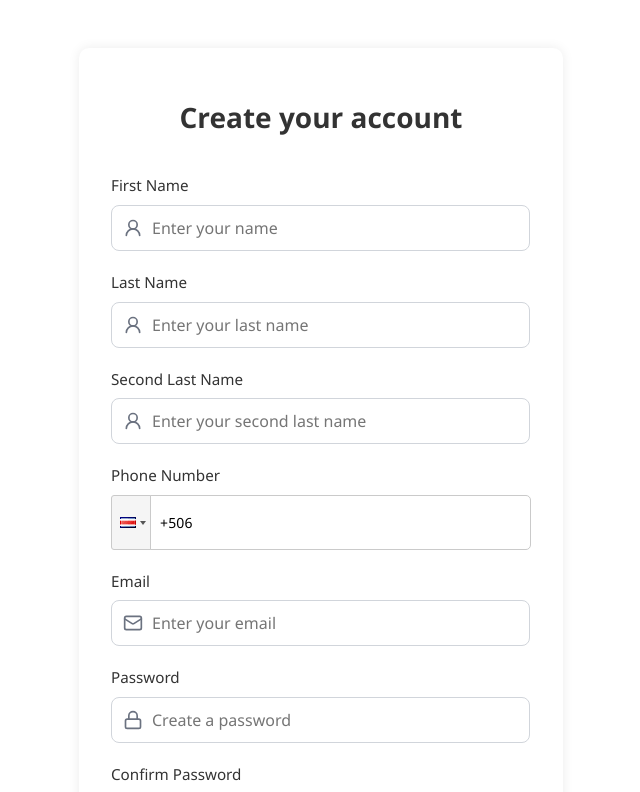
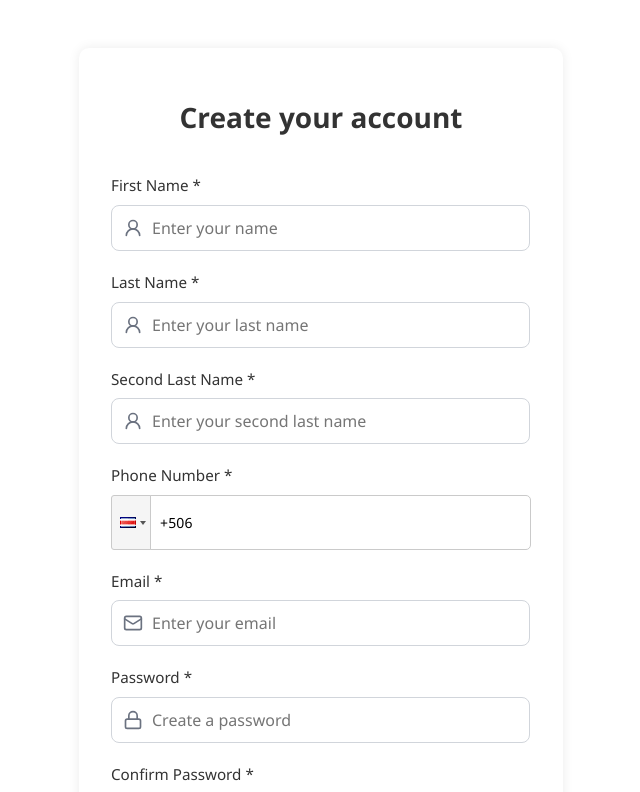
Before and after one commit to GreilynES/Progra4ProyectoFrontend, a React (Vite) app in the folder frontendProgra4/: page /register in a window 1280 px wide. Shown: the top 792 px of the page, without its empty margins (319-959 px from the left). Built offline with nearby package versions, Linux system fonts and the light colour scheme.

Commit message:
Cambio final

```diff
--- a/frontendProgra4/src/card/RegisterCard.tsx
+++ b/frontendProgra4/src/card/RegisterCard.tsx
@@ -8,7 +8,7 @@ const RegisterCard = ({ form, formErrors, setFormErrors }: any) => (
     <form.Field name="name">
       {(field: any) => (
         <div className="register-field">
-          <label htmlFor="name" className="register-label">First Name</label>
+          <label htmlFor="name" className="register-label">First Name *</label>
           <div className="input-icon-wrapper">
             <UserRound className="input-icon" />
             <input className="register-input" id="name" placeholder="Enter your name"
@@ -23,7 +23,7 @@ const RegisterCard = ({ form, formErrors, setFormErrors }: any) => (
     <form.Field name="firstLastName">
       {(field:any) => (
         <div className="register-field">
-          <label htmlFor="firstLastName" className="register-label">Last Name</label>
+          <label htmlFor="firstLastName" className="register-label">Last Name *</label>
           <div className="input-icon-wrapper">
             <UserRound className="input-icon" />
             <input className="register-input" id="firstLastName" placeholder="Enter your last name"
@@ -38,7 +38,7 @@ const RegisterCard = ({ form, formErrors, setFormErrors }: any) => (
     <form.Field name="secondLastName">
       {(field:any) => (
         <div className="register-field">
-          <label htmlFor="secondLastName" className="register-label">Second Last Name</label>
+          <label htmlFor="secondLastName" className="register-label">Second Last Name *</label>
           <div className="input-icon-wrapper">
             <UserRound className="input-icon" />
             <input className="register-input" id="secondLastName" placeholder="Enter your second last name"
@@ -53,7 +53,7 @@ const RegisterCard = ({ form, formErrors, setFormErrors }: any) => (
     <form.Field name="phoneNumber">
       {(field:any) => (
         <div className="register-field">
-          <label htmlFor="phoneNumber" className="register-label">Phone Number</label>
+          <label htmlFor="phoneNumber" className="register-label">Phone Number *</label>
           <PhoneInput country="cr" value={field.state.value?.toString() || ''}
             onChange={(value) => {
               field.handleChange(value);
@@ -68,7 +68,7 @@ const RegisterCard = ({ form, formErrors, setFormErrors }: any) => (
     <form.Field name="email">
       {(field:any) => (
         <div className="register-field">
-          <label htmlFor="email" className="register-label">Email</label>
+          <label htmlFor="email" className="register-label">Email *</label>
           <div className="input-icon-wrapper">
             <Mail className="input-icon" />
             <input className="register-input" id="email" type="email" placeholder="Enter your email"
@@ -83,7 +83,7 @@ const RegisterCard = ({ form, formErrors, setFormErrors }: any) => (
     <form.Field name="password">
       {(field:any) => (
         <div className="register-field">
-          <label htmlFor="password" className="register-label">Password</label>
+          <label htmlFor="password" className="register-label">Password *</label>
           <div className="input-icon-wrapper">
             <Lock className="input-icon" />
             <input className="register-input" id="password" type="password" placeholder="Create a password"
@@ -98,7 +98,7 @@ const RegisterCard = ({ form, formErrors, setFormErrors }: any) => (
     <form.Field name="confirmPassword">
       {(field:any) => (
         <div className="register-field">
-          <label htmlFor="confirmPassword" className="register-label">Confirm Password</label>
+          <label htmlFor="confirmPassword" className="register-label">Confirm Password *</label>
           <div className="input-icon-wrapper">
             <Lock className="input-icon" />
             <input className="register-input" id="confirmPassword" type="password" placeholder="Confirm your password"
--- a/frontendProgra4/src/services/Candidate/CandidateHook.ts
+++ b/frontendProgra4/src/services/Candidate/CandidateHook.ts
@@ -176,7 +176,7 @@ export const useProfileLogic = () => {
         }
       }
       toggleSkill(skillId);
-  }
+}
   return {
     candidate,
     isLoading,
```
